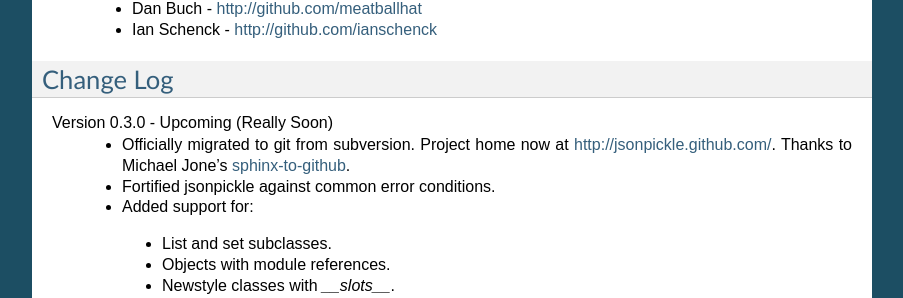
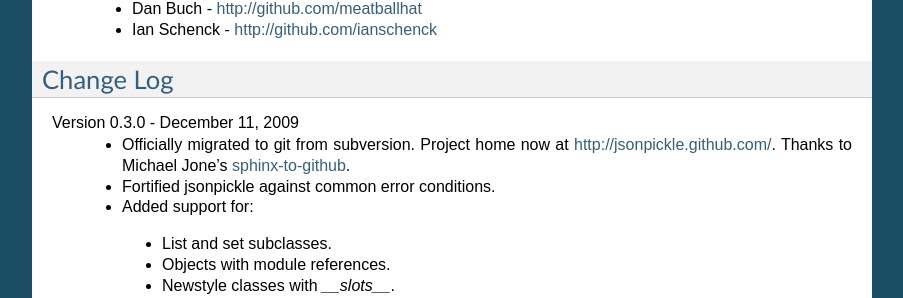
Before and after one commit to jsonpickle/jsonpickle, a Sphinx documentation site: the page built from docs/source/index.rst, in a window 1280 px wide and 900 px high, scrolled down 1461 px. Shown: the part 146-444 px from the top of the window, without its empty margins (198-1101 px from the left). Built offline with Sphinx 7.4.7, drawn with Linux system fonts in a browser that asks for light colours; the version number is read from the project's files by our own code.

Commit message:
Updated docs for 0.3.0 release date.

```diff
--- a/docs/source/index.rst
+++ b/docs/source/index.rst
@@ -80,7 +80,7 @@ Authors
 Change Log
 ==========
 
-Version 0.3.0 - Upcoming (Really Soon)
+Version 0.3.0 - December 11, 2009
     * Officially migrated to git from subversion. Project home now at
       `<http://jsonpickle.github.com/>`_. Thanks to Michael Jone's
       `sphinx-to-github <http://github.com/michaeljones/sphinx-to-github>`_.
```
